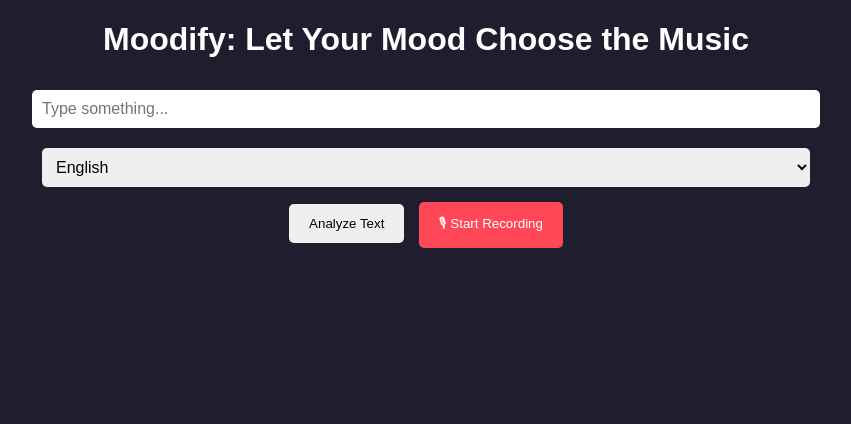
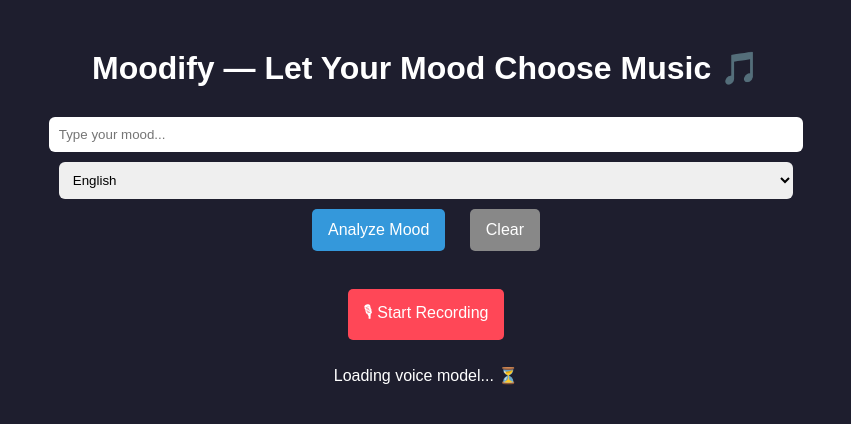
Before and after one commit to Nishwanth2809/moodstream, a Flask app: template templates/front.html in a window 1280 px wide. Shown: the top 424 px of the page, without its empty margins (214-1065 px from the left). Run offline with Flask 3, Linux system fonts and the light colour scheme; the template is opened without the code that fills it, so the values that code supplies are empty; some libraries are stand-ins or nearby versions.

Commit message:
Browser whisper + audio upload flow; backend voice handling improved

```diff
--- a/templates/front.html
+++ b/templates/front.html
@@ -3,78 +3,68 @@
 <head>
     <meta charset="UTF-8">
     <meta name="viewport" content="width=device-width, initial-scale=1.0">
-    <title>Moodify: Let Your Mood Choose the Music</title>
+    <title>Moodify - Let Your Mood Choose the Music</title>
 
-    <!-- Spotify SDK -->
-    <script src="https://sdk.scdn.co/spotify-player.js"></script>
+    <!-- Browser Whisper Model -->
+    <script src="https://cdn.jsdelivr.net/npm/@xenova/transformers/dist/transformers.min.js"></script>
 
     <!-- jQuery -->
     <script src="https://code.jquery.com/jquery-3.6.0.min.js"></script>
 
-    <!-- Browser Whisper -->
-    <script src="https://cdn.jsdelivr.net/npm/@xenova/transformers/dist/transformers.min.js"></script>
-
     <style>
         body {
-            font-family: Arial;
-            background: #1e1e2e;
+            background-color: #1e1e2e;
             color: white;
             text-align: center;
-            padding: 0;
-            margin: 0;
+            font-family: Arial;
+            padding: 20px;
         }
+        h1 { margin-bottom: 20px; }
+
         input, select {
             padding: 10px;
             width: 60%;
-            margin: 10px 0;
-            font-size: 16px;
-            border-radius: 5px;
+            border-radius: 6px;
             border: none;
+            margin-top: 10px;
         }
         button {
-            padding: 12px 20px;
+            padding: 12px 16px;
+            border: none;
             border-radius: 5px;
-            border: none;
+            margin: 10px;
             cursor: pointer;
-            margin: 5px;
+            font-size: 16px;
         }
-        #recordButton {
-            background: #ff4757;
-            color: white;
-        }
-        #recordButton.recording {
-            background: #2ed573;
-        }
-        #loading {
-            font-size: 16px;
-            margin-top: 15px;
-            display: none;
-        }
-        .song {
+        #recordButton { background: #ff4757; color: white; }
+        #recordButton.recording { background: #2ed573; }
+        #analyzeTextButton { background: #3498db; color: white; }
+        #clearButton { background: #888; color: white; }
+
+        #songList .song {
             background: #2c2c54;
             padding: 10px;
-            margin: 10px auto;
+            margin: 10px;
             border-radius: 8px;
-            width: 90%;
-            max-width: 400px;
             display: flex;
             align-items: center;
-            justify-content: space-between;
+            gap: 10px;
         }
         .song img {
             width: 50px;
             height: 50px;
-            border-radius: 5px;
+            border-radius: 6px;
         }
     </style>
 </head>
 
 <body>
 
-<h1>Moodify: Let Your Mood Choose the Music</h1>
+    <h1>Moodify — Let Your Mood Choose Music 🎵</h1>
 
-<input type="text" id="textInput" placeholder="Type something..." />
+    <input type="text" id="textInput" placeholder="Type your mood...">
 
+    <br>
     <select id="languageSelect">
         <option value="english">English</option>
         <option value="hindi">Hindi</option>
@@ -82,131 +72,174 @@
     </select>
 
     <br>
-<button onclick="analyzeText()">Analyze Text</button>
+    <button id="analyzeTextButton">Analyze Mood</button>
+    <button id="clearButton">Clear</button>
+
+    <br><br>
     <button id="recordButton">🎙 Start Recording</button>
+    <p id="status"></p>
 
-<p id="loading">Processing... Please wait 🔄</p>
-
-<div id="moodResult"></div>
+    <h2 id="moodResult"></h2>
     <div id="songList"></div>
 
 <script>
-let whisperPipe;
 let mediaRecorder;
-let audioChunks = [];
+let chunks = [];
 let isRecording = false;
+let whisperModel = null;
 
-// Load Whisper ONCE
+// ---------------------------
+// Load browser Whisper model
+// ---------------------------
 async function loadWhisper() {
-    if (!whisperPipe) {
-        whisperPipe = await transformers.pipeline(
-            "automatic-speech-recognition",
+    document.getElementById("status").innerText = "Loading voice model... ⏳";
+    whisperModel = await transformers.autoModelForSpeechSeq2Seq.from_pretrained(
         "Xenova/whisper-tiny.en"
     );
-        console.log("Whisper loaded.");
+    document.getElementById("status").innerText = "Model ready 🎤";
 }
+loadWhisper();
+
+
+// ---------------------------
+// Start Recording
+// ---------------------------
+document.getElementById("recordButton").onclick = async function () {
+    if (!isRecording) startRecording();
+    else stopRecording();
+};
+
+async function startRecording() {
+    const stream = await navigator.mediaDevices.getUserMedia({ audio: true });
+    mediaRecorder = new MediaRecorder(stream);
+
+    chunks = [];
+    mediaRecorder.start();
+    isRecording = true;
+
+    document.getElementById("recordButton").classList.add("recording");
+    document.getElementById("recordButton").innerText = "⏹ Stop Recording";
+    document.getElementById("status").innerText = "Recording... 🎙";
+
+    mediaRecorder.ondataavailable = e => chunks.push(e.data);
+
+    mediaRecorder.onstop = () => processAudio();
 }
 
-/* ------------------------------
-    TEXT INPUT
------------------------------- */
-function analyzeText() {
-    let text = $("#textInput").val().trim();
-    let language = $("#languageSelect").val();
 
-    if (!text) return alert("Enter some text");
+// ---------------------------
+// Stop Recording
+// ---------------------------
+function stopRecording() {
+    mediaRecorder.stop();
+    isRecording = false;
 
-    $("#loading").show();
-    $("#moodResult").empty();
-    $("#songList").empty();
+    document.getElementById("recordButton").classList.remove("recording");
+    document.getElementById("recordButton").innerText = "🎙 Start Recording";
+    document.getElementById("status").innerText = "Processing audio...";
+}
+
+
+// ---------------------------
+// Convert & Send Audio
+// ---------------------------
+async function processAudio() {
+    const blob = new Blob(chunks, { type: "audio/webm" });
+    const reader = new FileReader();
+
+    reader.onloadend = async () => {
+        let base64Audio = reader.result.split(",")[1];
+
+        // transcribe using browser whisper
+        const audioData = await blob.arrayBuffer();
+        const audioTensor = await transformers.audioToTensor(audioData);
+
+        const result = await whisperModel.generate(audioTensor.tensor);
+        const text = result[0].generated_text || "";
+
+        document.getElementById("status").innerText = "Sending to server...";
+
+        $.ajax({
+            url: "/voice",
+            method: "POST",
+            contentType: "application/json",
+            data: JSON.stringify({
+                audio: base64Audio,
+                text: text,
+                language: document.getElementById("languageSelect").value
+            }),
+            success: showResults,
+            error: () => alert("Error processing voice!")
+        });
+    };
+
+    reader.readAsDataURL(blob);
+}
+
+
+// ---------------------------
+// Text Input Mood Detection
+// ---------------------------
+document.getElementById("analyzeTextButton").onclick = function () {
+    let text = document.getElementById("textInput").value.trim();
+    let language = document.getElementById("languageSelect").value;
+
+    if (!text) return alert("Enter text first.");
 
     $.ajax({
         url: "/text",
-        type: "POST",
+        method: "POST",
         contentType: "application/json",
         data: JSON.stringify({ text, language }),
-        success: displayResults
-    }).always(() => $("#loading").hide());
+        success: showResults
+    });
+};
+
+
+// ---------------------------
+// Display results
+// ---------------------------
+function showResults(response) {
+    if (response.error) {
+        document.getElementById("moodResult").innerText = "Error: " + response.error;
+        return;
     }
 
-/* ------------------------------
-    VOICE INPUT
------------------------------- */
-$("#recordButton").click(async () => {
-    if (!isRecording) startRecording();
-    else stopRecording();
-});
+    document.getElementById("moodResult").innerHTML =
+        `Detected Mood: <b>${response.mood.toUpperCase()}</b>`;
 
-async function startRecording() {
-    await loadWhisper();
+    let list = document.getElementById("songList");
+    list.innerHTML = "";
 
-    navigator.mediaDevices.getUserMedia({ audio: true }).then(stream => {
-        mediaRecorder = new MediaRecorder(stream);
-        audioChunks = [];
-        mediaRecorder.start();
-        isRecording = true;
+    if (!response.songs?.length) {
+        list.innerHTML = "<p>No songs found.</p>";
+        return;
+    }
 
-        $("#recordButton").text("⏹ Stop Recording").addClass("recording");
-
-        mediaRecorder.ondataavailable = e => audioChunks.push(e.data);
-
-        mediaRecorder.onstop = () => processRecording();
+    response.songs.forEach(song => {
+        list.innerHTML += `
+            <div class="song">
+                <img src="${song.cover}">
+                <div>
+                    <b>${song.name}</b><br>
+                    ${song.artist}<br>
+                    <a href="${song.spotify_url}" target="_blank">Open in Spotify</a>
+                </div>
+            </div>
+        `;
     });
 }
 
-function stopRecording() {
-    mediaRecorder.stop();
-    isRecording = false;
-    $("#recordButton").text("🎙 Start Recording").removeClass("recording");
-}
 
-async function processRecording() {
-    $("#loading").show();
-
-    let audioBlob = new Blob(audioChunks, { type: "audio/webm" });
-
-    // Convert blob to form Whisper input
-    const audioBuffer = await audioBlob.arrayBuffer();
-    const audioData = new Float32Array(audioBuffer);
-
-    // Run Whisper on browser
-    const result = await whisperPipe(audioData);
-    const text = result.text.trim();
-    const language = $("#languageSelect").val();
-
-    // Send only text to backend
-    $.ajax({
-        url: "/voice",
-        type: "POST",
-        contentType: "application/json",
-        data: JSON.stringify({ text, language }),
-        success: displayResults
-    }).always(() => $("#loading").hide());
-}
-
-/* ------------------------------
-    DISPLAY RESULTS
------------------------------- */
-function displayResults(response) {
-    if (response.error) {
-        $("#moodResult").text("Error: " + response.error);
-        return;
-    }
-
-    $("#moodResult").html(`Detected Mood: <b>${response.mood.toUpperCase()}</b>`);
-
-    $("#songList").empty();
-
-    response.songs.forEach(s => {
-        $("#songList").append(`
-            <div class="song">
-                <img src="${s.cover}">
-                <div><b>${s.name}</b><br>${s.artist}</div>
-                <a href="${s.spotify_url}" target="_blank">▶</a>
-            </div>
-        `);
-    });
-}
+// ---------------------------
+// Clear button
+// ---------------------------
+document.getElementById("clearButton").onclick = function () {
+    document.getElementById("textInput").value = "";
+    document.getElementById("moodResult").innerHTML = "";
+    document.getElementById("songList").innerHTML = "";
+    document.getElementById("status").innerHTML = "";
+};
 </script>
 
 </body>
```
Lines whose indentation alone changed are shown as unchanged.
